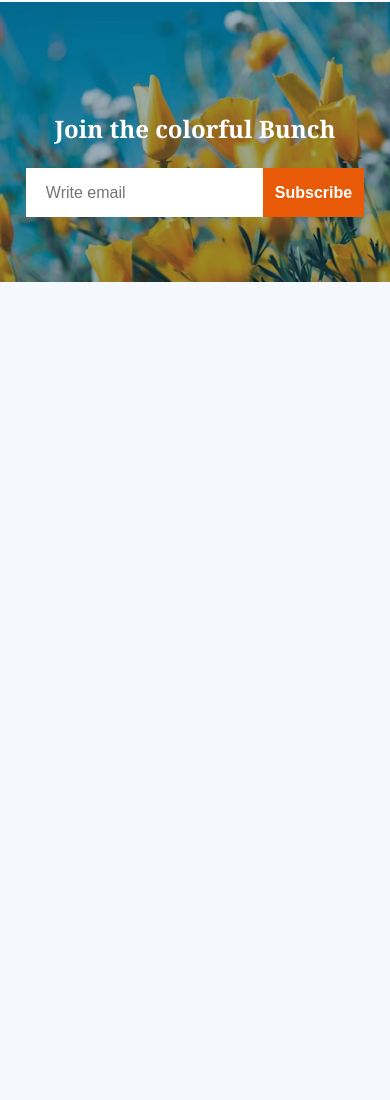
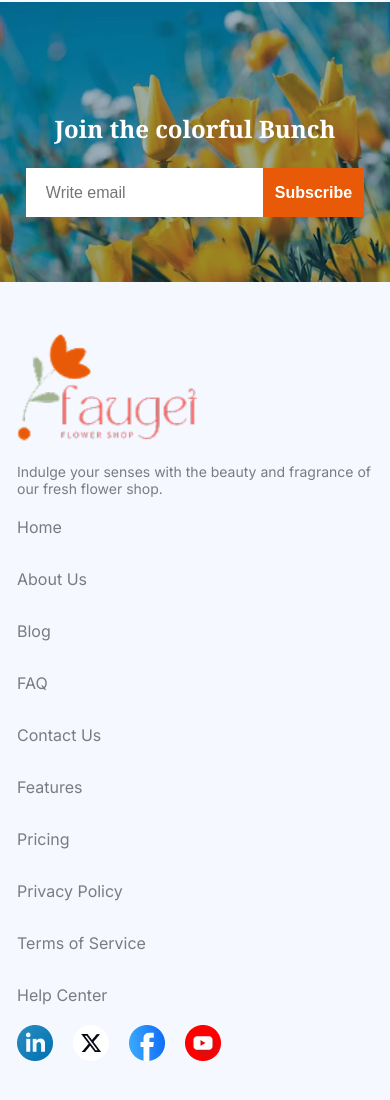
Before and after one commit to Joychandra13/B12A02-flower-market, a plain HTML site: page index.html in a window 390 px wide. Shown: the part 3947-5047 px from the top of the page. Before the commit the page ends 4229 px from the top, so only its background shows below. Drawn offline with Linux system fonts and the light colour scheme.

Commit message:
footer add

```diff
--- a/index.html
+++ b/index.html
@@ -142,6 +142,36 @@
                 </form>
             </div>
         </section>
+        <section class="footer">
+            <div class="footer-col-1">
+                <figure>
+                    <img class="footer-logo" src="assets/logo.png" alt="">
+                </figure>
+                <p class="common-des des-color">Indulge your senses with the beauty and fragrance of our fresh flower shop.</p>
+            </div>
+            <div class="footer-col-2">
+                    <ul>
+                        <li class="footer-manu-item"><a href="">Home</a></li>
+                        <li class="footer-manu-item"><a href="">About Us</a></li>
+                        <li class="footer-manu-item"><a href="">Blog</a></li>
+                        <li class="footer-manu-item"><a href="">FAQ</a></li>
+                        <li class="footer-manu-item"><a href="">Contact Us</a></li>
+                    </ul>
+                        <ul>
+                        <li class="footer-manu-item"><a href="">Features</a></li>
+                        <li class="footer-manu-item"><a href="">Pricing</a></li>
+                        <li class="footer-manu-item"><a href="">Privacy Policy</a></li>
+                        <li class="footer-manu-item"><a href="">Terms of Service</a></li>
+                        <li class="footer-manu-item"><a href="">Help Center</a></li>
+                    </ul>
+            </div>
+            <div class="footer-col-3">
+                <img src="assets/icon-linkedin.png" alt="">
+                <img src="assets/twitter-logo.png" alt="">
+                <img src="assets/icon-facebook.png" alt="">
+                <img src="assets/icon-youtube.png" alt="">
+            </div>
+        </section>
     </footer>
 </body>
 </html>
--- a/style.css
+++ b/style.css
@@ -271,6 +271,46 @@ button[type="submit"]{
     padding: 15.5px 53.5px;
 }
 
+/* footer section */
+.footer{
+  max-width: 1120px;
+  margin: 0 auto;
+  display: flex;
+  justify-content: space-between;
+  flex-wrap: wrap;
+  margin-top: 50px;
+  margin-bottom: 50px;
+}
+.footer-col-1 p{
+  max-width: 359px;
+  margin-top: 16px;
+}
+.footer-col-2{
+  display: flex;
+  justify-content: space-between;
+  flex-wrap: wrap;
+  gap: 110.67px;
+}
+.footer-col-2 ul{
+  display: flex;
+  flex-direction: column;
+  gap: 32px;
+  list-style: none;
+}
+.footer-manu-item a{
+  color: rgba(0, 0, 0, .5);
+  text-decoration: none;
+}
+.footer-col-3{
+  display: flex;
+  justify-content: flex-end;
+  gap: 24px;
+}
+.footer-col-3 img{
+  width: 36px;
+  height: 36px;
+}
+
 /* responsive-design-for-md-device */
 @media screen and (min-width: 576px) and (max-width:1180px) {
   .navbar{
@@ -288,11 +328,18 @@ button[type="submit"]{
     margin: 41.5px 0px 143px 0px;
   }
   .flower-store-img{
-    width: 100%;
+    width: 600px;
+    height: 600px;
+    border-radius: 50%;
   }
   .absolute-img {
     display: none;
   }
+
+/* footer */
+.footer{
+  margin: 50px 20px;
+}
 
 }
 
@@ -398,4 +445,29 @@ button[type="submit"]{
     padding: 15.5px 12px;
   }
 
+/* footer */
+.footer{
+  margin: 50px 17px;
+  flex-direction: column;
 }
+.footer-col-1 img{
+  width: 180px;
+}
+.footer-col-2{
+  margin-top: 20px;
+  flex-direction: column;
+  gap: 32px;
+}
+.footer-col-2 ul{
+  gap: 32px;
+}
+.footer-manu-item a{
+  color: rgba(0, 0, 0, .5);
+  text-decoration: none;
+}
+.footer-col-3{
+  margin-top: 20px;
+  justify-content: flex-start;
+  gap: 20px;
+}
+}
```
Also changed, not shown: assets/twitter-logo.png (added).
